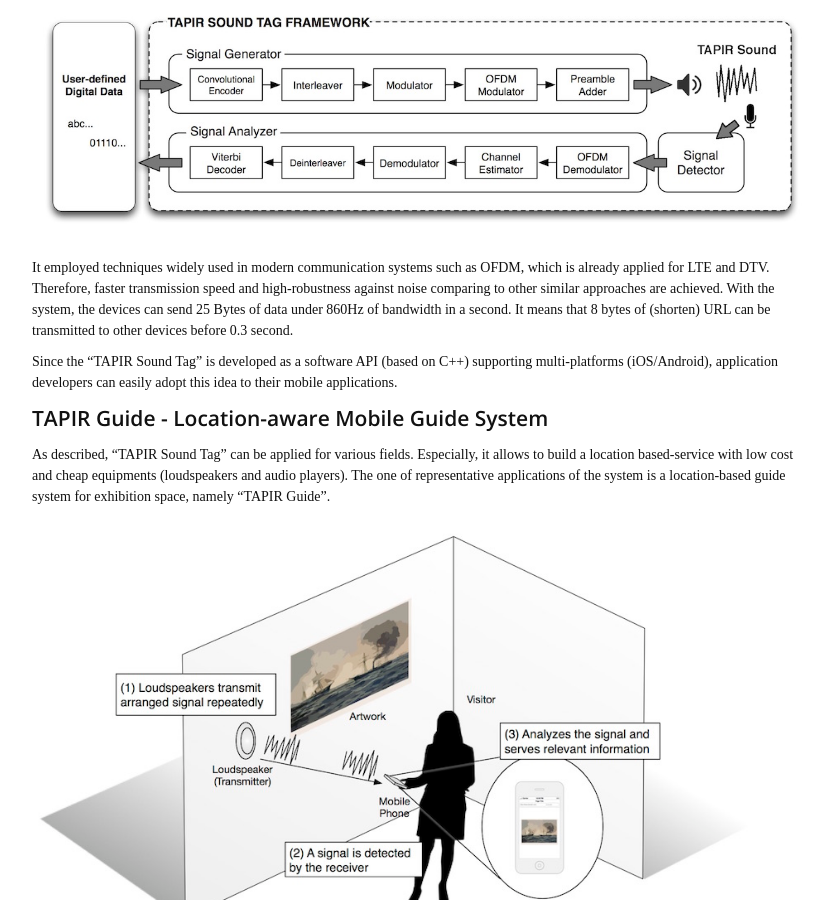
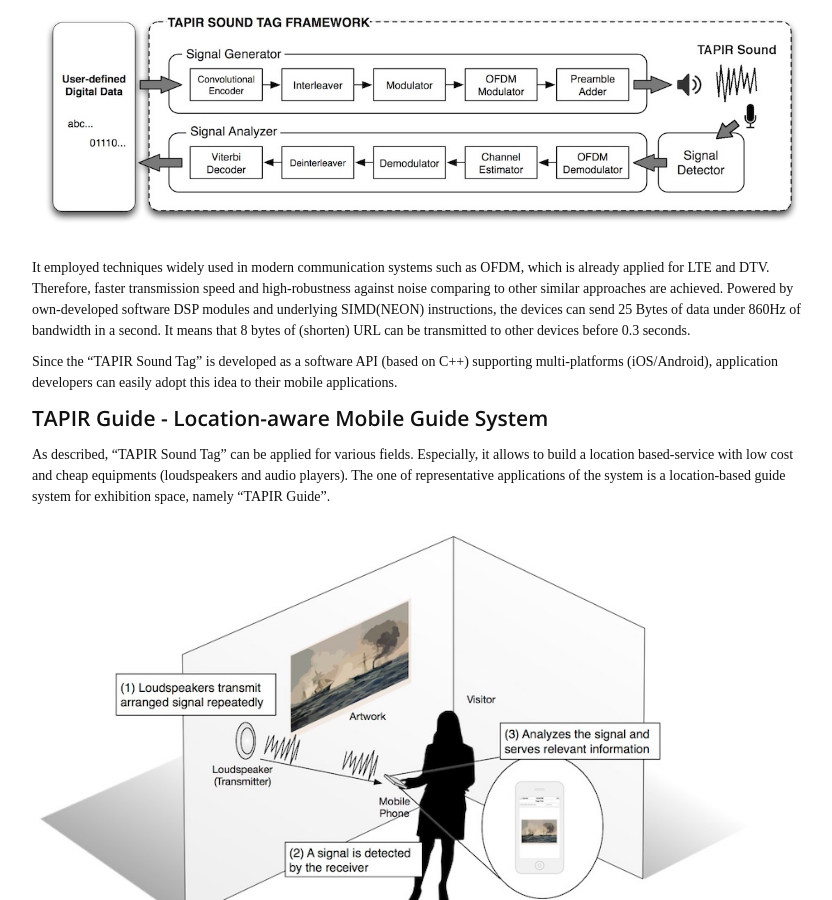
Before and after one commit to haven04/haven04.github.io, a Jekyll site: the page built from _posts/2015-06-04-tapir.markdown, in a window 1280 px wide and 900 px high, scrolled down 774 px. Shown: the whole window, without its empty margins (218-1050 px from the left). Built offline with Jekyll 4.4.1, drawn with Linux system fonts in a browser that asks for light colours; nearby versions of some CDN libraries; some web fonts are replaced.

Commit message:
Fixed tapir sentences

```diff
--- a/_posts/2015-06-04-tapir.markdown
+++ b/_posts/2015-06-04-tapir.markdown
@@ -23,7 +23,7 @@ Using sound as a medium of data transmission has some advantages. With sound, a
 
 ![TAPIR Sound Tag, Scheme]({{"/assets/projects/tapir/tapir_scheme.jpg" | prepend: site.baseurl }})
 
-It employed techniques widely used in modern communication systems such as OFDM, which is already applied for LTE and DTV. Therefore, faster transmission speed and high-robustness against noise comparing to other similar approaches are achieved. With the system, the devices can send 25 Bytes of data under 860Hz of bandwidth in a second. It means that 8 bytes of (shorten) URL can be transmitted to other devices before 0.3 second.
+It employed techniques widely used in modern communication systems such as OFDM, which is already applied for LTE and DTV. Therefore, faster transmission speed and high-robustness against noise comparing to other similar approaches are achieved. Powered by own-developed software DSP modules and underlying SIMD(NEON) instructions, the devices can send 25 Bytes of data under 860Hz of bandwidth in a second. It means that 8 bytes of (shorten) URL can be transmitted to other devices before 0.3 seconds.
 
 Since the "TAPIR Sound Tag" is developed as a software API (based on C++) supporting multi-platforms (iOS/Android), application developers can easily adopt this idea to their mobile applications.
 
```
